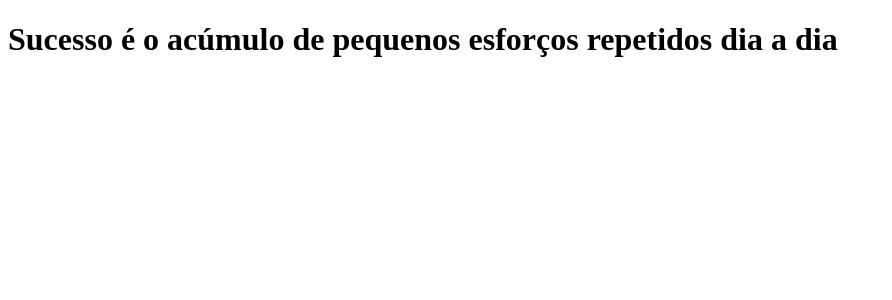
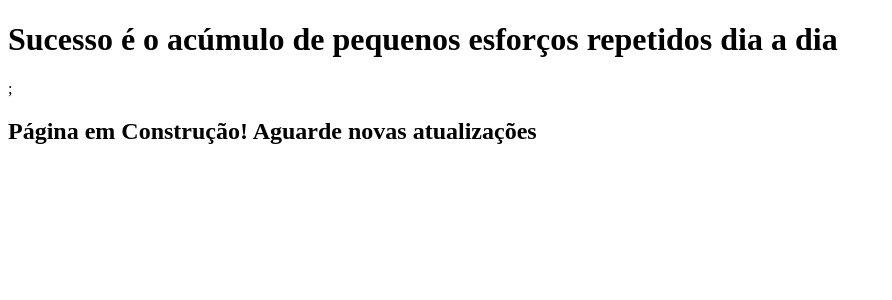
Before and after one commit to Vorceek/First-Repository, a Next.js app: page / in a window 1280 px wide. Shown: the top 300 px of the page, without its empty margins (0-892 px from the left). Built offline with nearby package versions, Linux system fonts and the light colour scheme.

Commit message:
Atualização do index!

```diff
--- a/pages/index.js
+++ b/pages/index.js
@@ -1,9 +1,10 @@
 function Home() {
-  return <h1>Sucesso é o acúmulo de pequenos esforços repetidos dia a dia</h1>;
-}
-
-function Home2() {
-  return <h2>Site Em construção!</h2>;
+  return (
+    <div>
+      <h1>Sucesso é o acúmulo de pequenos esforços repetidos dia a dia</h1>;
+      <h2> Página em Construção! Aguarde novas atualizações</h2>
+    </div>
+  );
 }
 
 export default Home;
```
